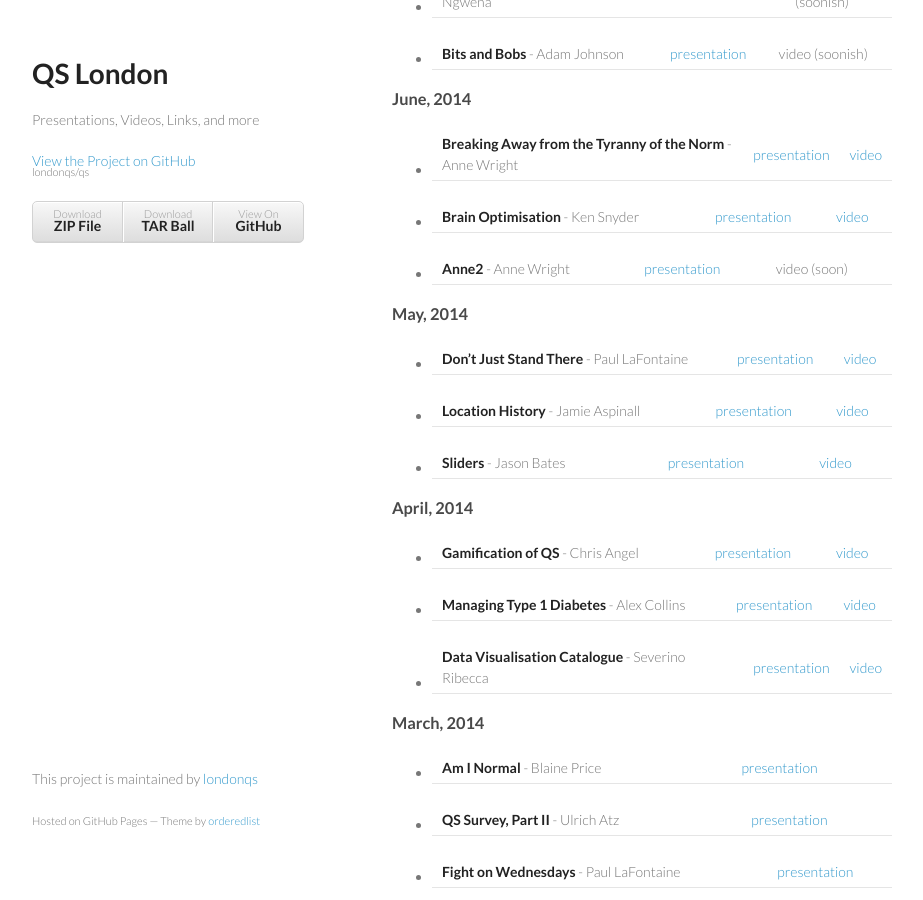
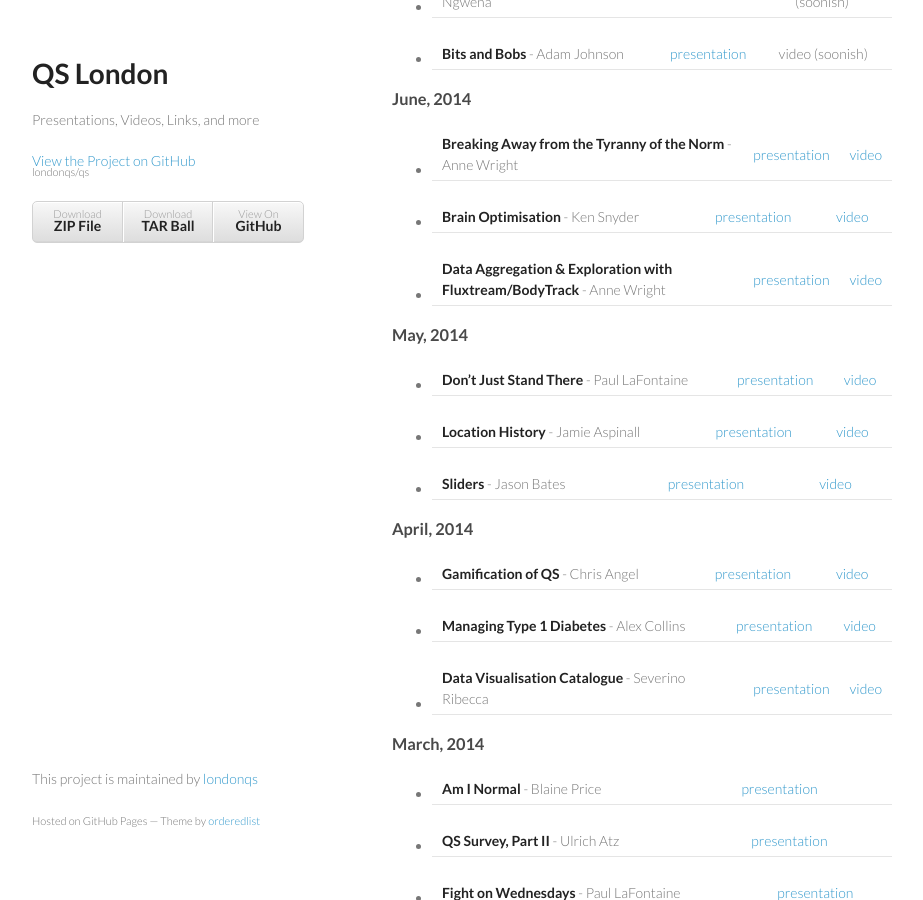
Before and after one commit to londonqs/qs, a Jekyll site: the page built from index.md, in a window 1280 px wide and 900 px high, scrolled down 468 px. Shown: the whole window, without its empty margins (178-1101 px from the left). Built offline with Jekyll 4.4.1, drawn with Linux system fonts in a browser that asks for light colours; Markdown is read by kramdown in place of the engine named in the settings.

Commit message:
Sync README.md in master branch to index.md in gh-pages

```diff
--- a/index.md
+++ b/index.md
@@ -21,9 +21,9 @@
 
 
 ### June, 2014 ###
-- **Breaking Away from the Tyranny of the Norm** - Anne Wright | [presentation]() | [video](https://vimeo.com/channels/londonqs/99520681)
+- **Breaking Away from the Tyranny of the Norm** - Anne Wright | [presentation](meetup-content/2014-06/anne-wright-presentation-material.zip) | [video](https://vimeo.com/channels/londonqs/99520681)
 - **Brain Optimisation** - Ken Snyder | [presentation](meetup-content/2014-06/hacking-brain-health.key) | [video](https://vimeo.com/100057325)
-- **Anne2** - Anne Wright | [presentation]() | video (soon)
+- **Data Aggregation & Exploration with Fluxtream/BodyTrack** - Anne Wright | [presentation](meetup-content/2014-06/anne-wright-presentation-material.zip) | [video](https://vimeo.com/channels/londonqs/102604323)
 
 ### May, 2014 ###
 - **Don't Just Stand There** - Paul LaFontaine | [presentation](meetup-content/2014-05/dont-just-stand-there_Paul-LaFontaine.pptx) | [video](https://vimeo.com/99484388)
```
Also changed, not shown: 1 other file.
